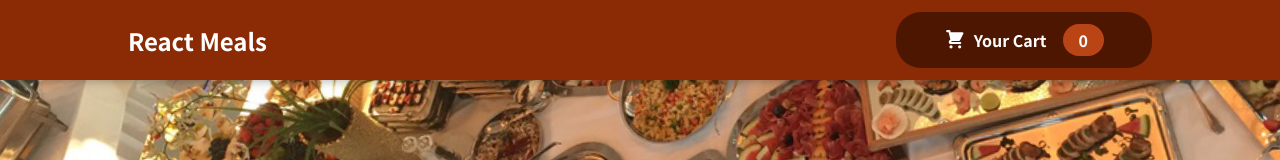
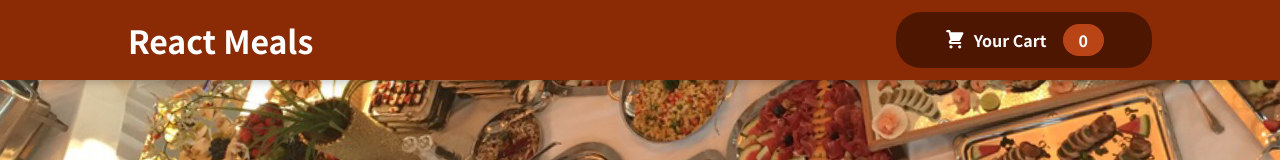
Before and after one commit to MrJouts/u-react-the-complete-guide, a React (Vite) app in the folder food-delivery-app/: page / in a window 1280 px wide. Shown: the top 160 px of the page. Built offline with nearby package versions, Linux system fonts and the light colour scheme.

Commit message:
aded fixes to header component

```diff
--- a/food-delivery-app/src/components/Header/Header.tsx
+++ b/food-delivery-app/src/components/Header/Header.tsx
@@ -21,13 +21,13 @@ const Header = ({ cartItems, openModal }: Props) => {
 
   return (
     <>
-      <div className={classes.header}>
-        <h2>React Meals</h2>
+      <header className={classes.header}>
+        <h1>React Meals</h1>
         <HeaderCartButton
           cartItemsAmount={getCartItemsAmount()}
           onClick={openModal}
         />
-      </div>
+      </header>
       <div className={classes["main-image"]}>
         <img src={mealsImage} alt="meals" />
       </div>
```
